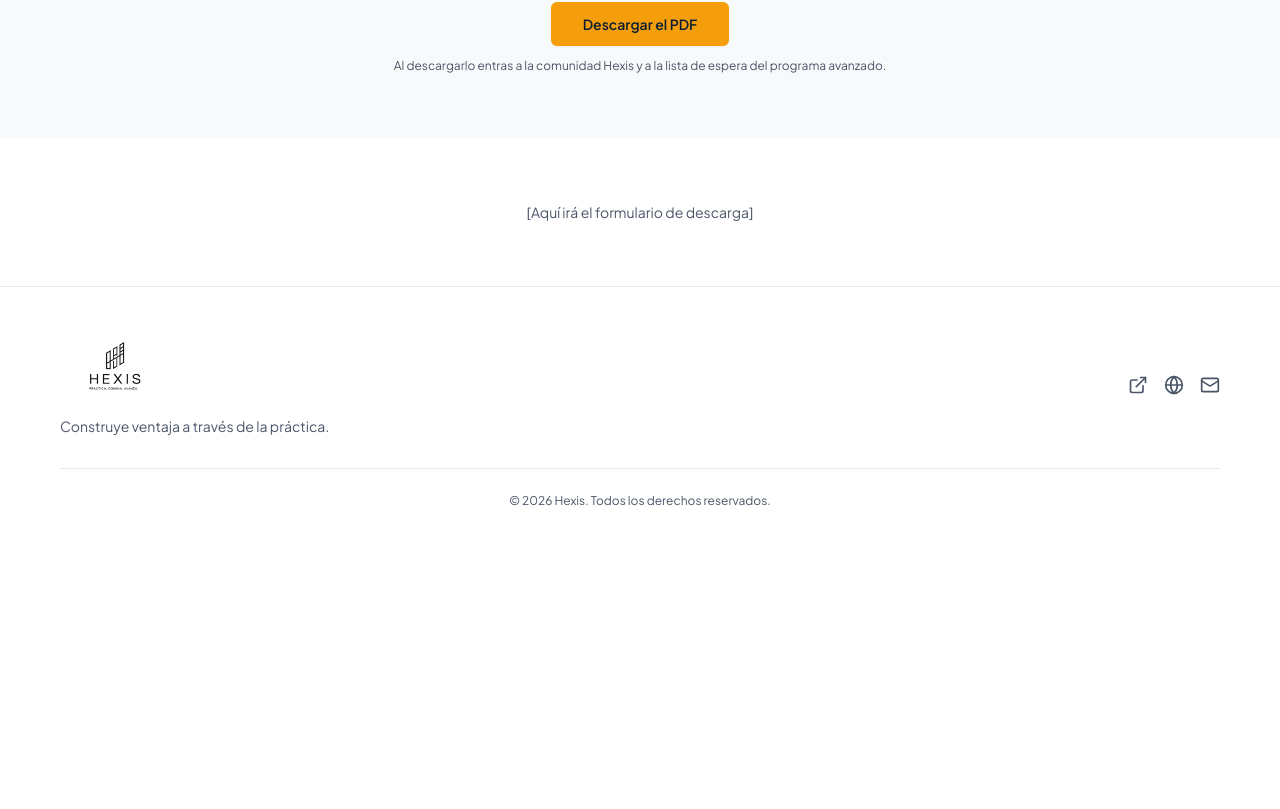
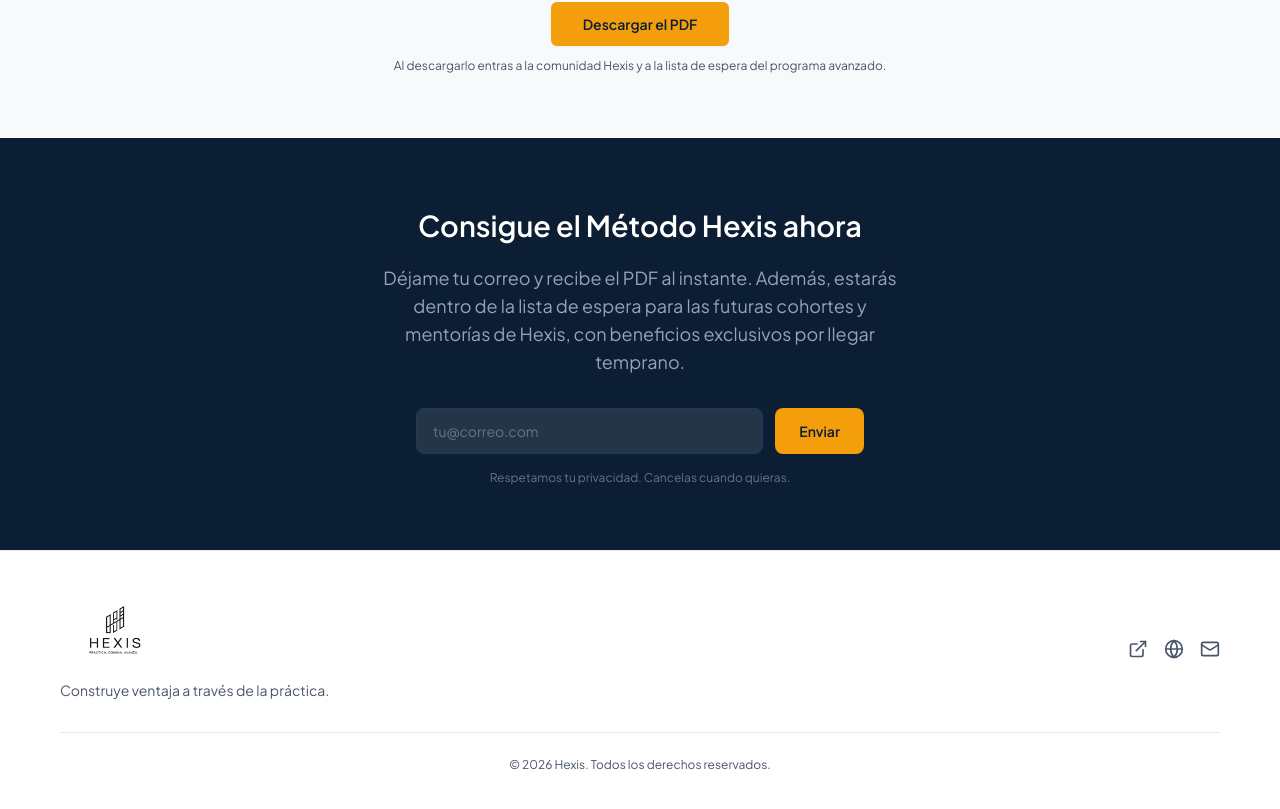
Before and after one commit to theghost1980/hexis, a Next.js app in the folder hexis-landing/: page / in a window 1280 px wide. Shown: the part 3507-4316 px from the top of the page. Before the commit the page ends 4064 px from the top, so only its background shows below. Built offline with nearby package versions, Linux system fonts and the light colour scheme.

Commit message:
dev: added newsletter input section

```diff
--- a/hexis-landing/src/app/page.tsx
+++ b/hexis-landing/src/app/page.tsx
@@ -5,6 +5,7 @@
 import { HexisSystemSection } from "@/components/sections/HexisSystemSection"
 import { TestimonialSection } from "@/components/sections/TestimonialSection"
 import { PdfPreviewSection } from "@/components/sections/PdfPreviewSection"
+import { CtaSection } from "@/components/sections/CtaSection"
 
 export default function Home() {
   return (
@@ -21,11 +22,7 @@
 
         <PdfPreviewSection />
 
-        <section id="cta-form" className="mx-auto max-w-xl px-5 py-16 sm:py-16">
-          <p className="text-center text-sm text-muted-foreground">
-            [Aquí irá el formulario de descarga]
-          </p>
-        </section>
+        <CtaSection />
       </main>
       <Footer />
     </div>
--- /dev/null
+++ b/hexis-landing/src/components/sections/CtaSection.tsx
@@ -0,0 +1,38 @@
+"use client"
+
+export function CtaSection() {
+  return (
+    <section id="cta-form" className="bg-[#0B1E33] py-16 sm:py-16">
+      <div className="mx-auto max-w-xl px-5 text-center">
+        <h2 className="text-white">Consigue el Método Hexis ahora</h2>
+        <p className="mt-4 text-base text-[#94A3B8] sm:text-lg">
+          Déjame tu correo y recibe el PDF al instante. Además, estarás dentro
+          de la lista de espera para las futuras cohortes y mentorías de Hexis,
+          con beneficios exclusivos por llegar temprano.
+        </p>
+
+        <form
+          className="mx-auto mt-8 flex max-w-md flex-col gap-3 sm:flex-row"
+          onSubmit={(e) => e.preventDefault()}
+        >
+          <input
+            type="email"
+            placeholder="tu@correo.com"
+            required
+            className="flex-1 rounded-lg border border-[#1E3A5F] bg-white/10 px-4 py-3 text-sm text-white placeholder-[#64748B] outline-none ring-[#2563EB] transition-all focus:ring-2"
+          />
+          <button
+            type="submit"
+            className="rounded-lg bg-[#F59E0B] px-6 py-3 text-sm font-semibold text-[#0B1E33] shadow-sm transition-all hover:bg-[#D97706]"
+          >
+            Enviar
+          </button>
+        </form>
+
+        <p className="mt-4 text-xs text-[#64748B]">
+          Respetamos tu privacidad. Cancelas cuando quieras.
+        </p>
+      </div>
+    </section>
+  )
+}
```
Also changed, not shown: 1 other file (tests, documents, lock files or other folders).
